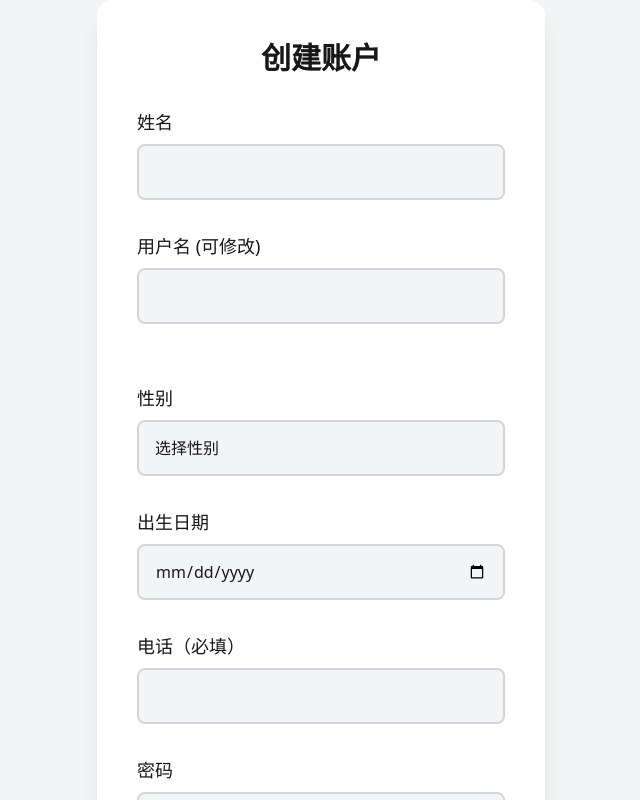
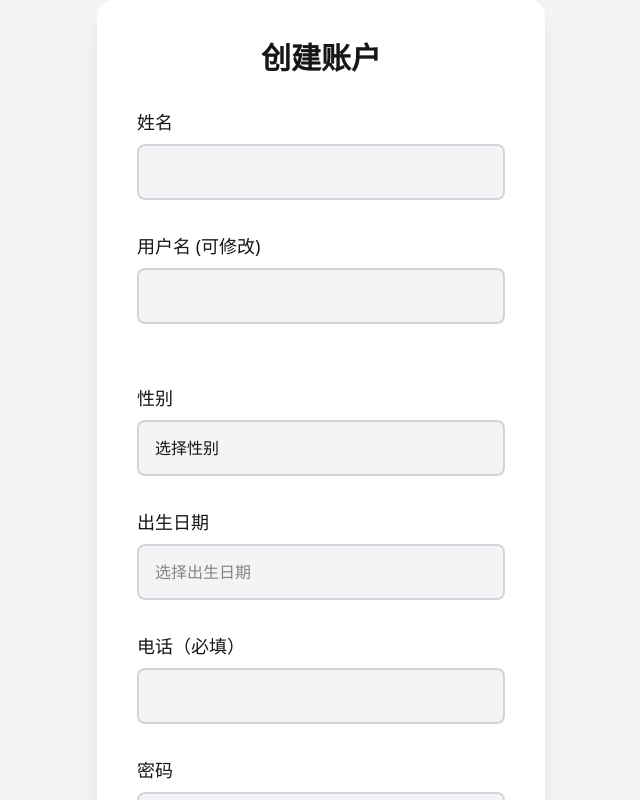
Before and after one commit to zhuqiangtj/doclink, a Next.js app: page /auth/register in a window 1280 px wide. Shown: the top 800 px of the page, without its empty margins (319-959 px from the left). Built offline with nearby package versions, Linux system fonts and the light colour scheme; no server answers.

Commit message:
feat(register): 使用可选年份下拉的日期控件并优化手机体验\n\n- 出生日期改用 react-datepicker，支持年份/月下拉与门户弹出\n- 限制选择范围为 0-150 岁，避免无效输入\n- 电话标签已移除『可选』字样，保持必填

```diff
--- a/app/auth/register/page.tsx
+++ b/app/auth/register/page.tsx
@@ -1,6 +1,8 @@
 'use client';
 
 import { useState, useEffect, FormEvent } from 'react';
+import DatePicker from 'react-datepicker';
+import 'react-datepicker/dist/react-datepicker.css';
 import { useRouter } from 'next/navigation';
 import pinyin from 'pinyin';
 
@@ -203,17 +205,26 @@
             </select>
           </div>
           <div>
-            <label htmlFor="dateOfBirth" className="block text-lg font-medium text-foreground">
-              出生日期
-            </label>
-            <input
-              id="dateOfBirth"
-              name="dateOfBirth"
-              type="date"
+            <label className="block text-lg font-medium text-foreground">出生日期</label>
+            <DatePicker
+              selected={dateOfBirth ? new Date(dateOfBirth) : null}
+              onChange={(date: Date | null) => {
+                if (!date) { setDateOfBirth(''); return; }
+                const y = date.getFullYear();
+                const m = String(date.getMonth() + 1).padStart(2, '0');
+                const d = String(date.getDate()).padStart(2, '0');
+                setDateOfBirth(`${y}-${m}-${d}`);
+              }}
+              placeholderText="选择出生日期"
+              dateFormat="yyyy-MM-dd"
+              showYearDropdown
+              scrollableYearDropdown
+              showMonthDropdown
+              withPortal
+              minDate={(() => { const t = new Date(); return new Date(t.getFullYear() - 150, t.getMonth(), t.getDate()); })()}
+              maxDate={new Date()}
+              className="input-base mt-2 w-full"
               required
-              value={dateOfBirth}
-              onChange={(e) => setDateOfBirth(e.target.value)}
-              className="input-base mt-2"
             />
           </div>
           <div>
```
